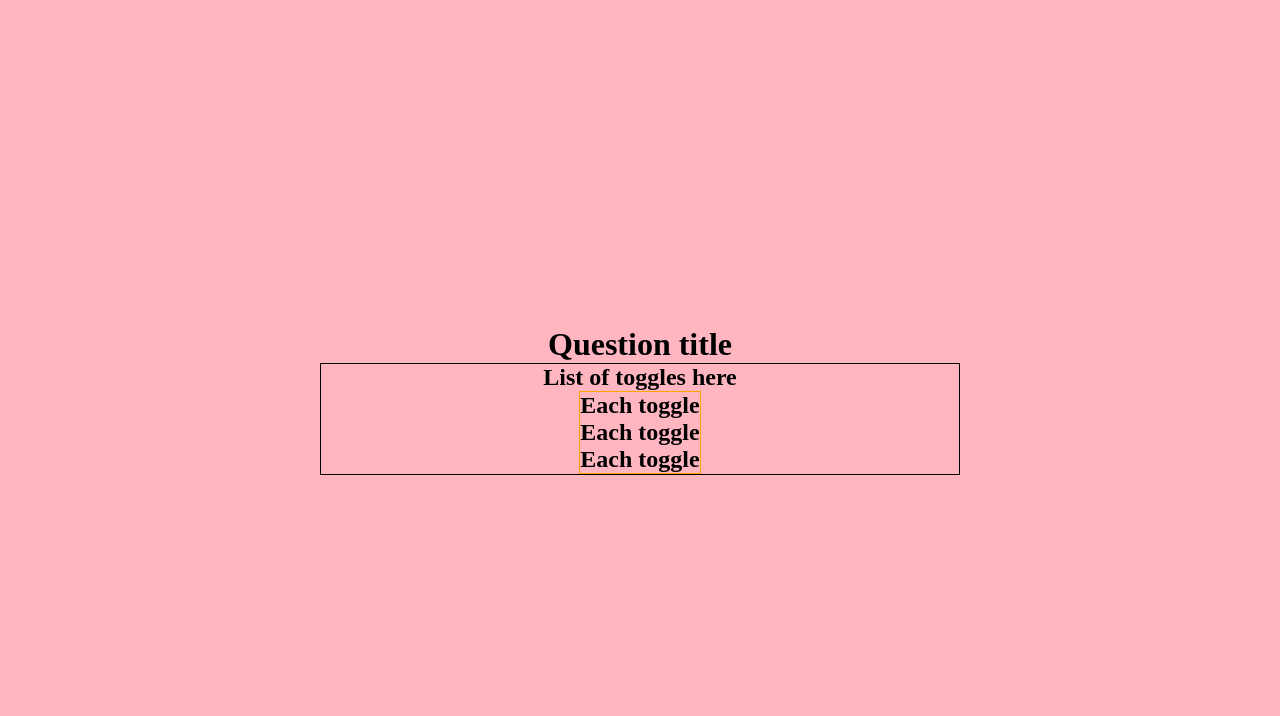
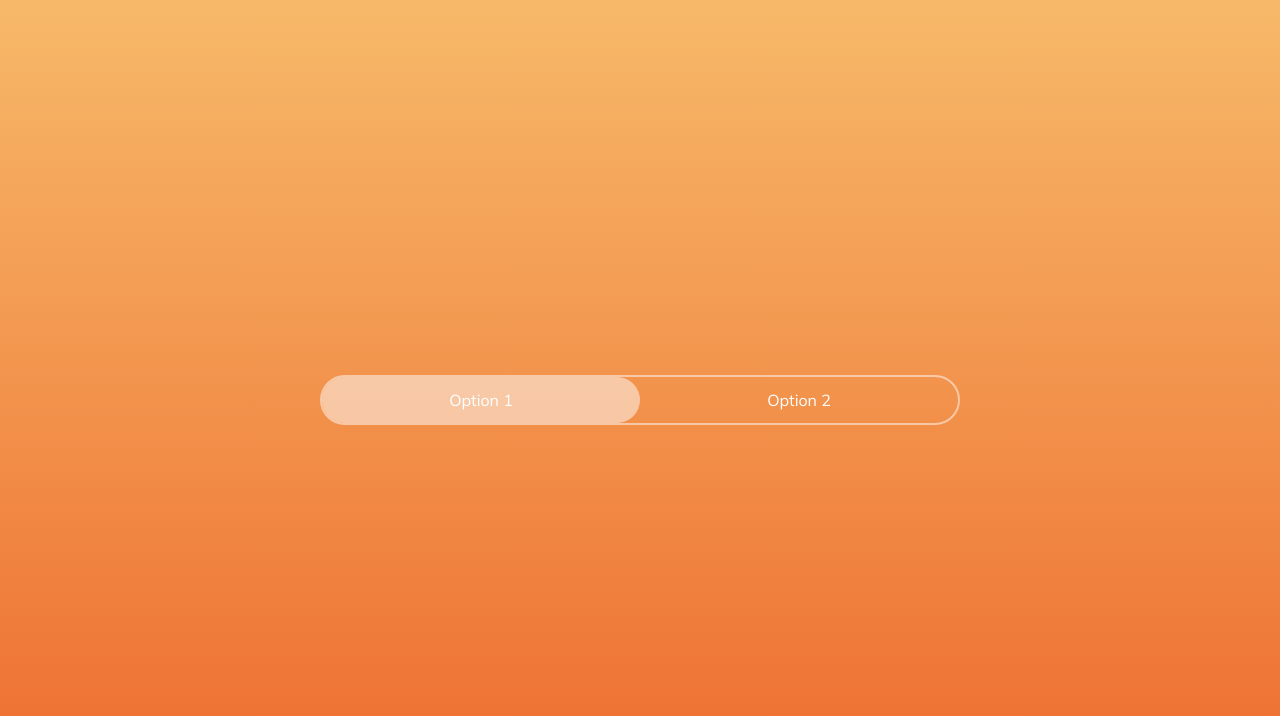
Before and after one commit to michellelclement/react-toggle, a React (Create React App) app: page / in a window 1280 px wide. Shown: the top 716 px of the page. Built offline with nearby package versions, Linux system fonts and the light colour scheme.

Commit message:
Initial styling of toggle

```diff
--- a/src/App.js
+++ b/src/App.js
@@ -8,7 +8,7 @@ import "./styles/app.scss";
 function App() {
   return (
     <div className="app">
-      <h1>Question title</h1>
+      {/* <h1>Question title</h1> */}
 
       <Toggles />
     </div>
--- a/src/components/Toggle.js
+++ b/src/components/Toggle.js
@@ -3,9 +3,21 @@ import React from "react";
 const Toggle = () => {
   return (
     <div className="toggle">
-      <h2>Each toggle</h2>
-      <h2>Each toggle</h2>
-      <h2>Each toggle</h2>
+      <input
+        type="radio"
+        className="toggle-option toggle-start"
+        id="option1"
+        name="toggle-option2"
+      />
+      <label htmlFor="option1">Option 1</label>
+      <input
+        type="radio"
+        className="toggle-option toggle-end"
+        id="option2"
+        name="toggle-option2"
+      />
+      <label htmlFor="option2">Option 2</label>
+      <div className="toggle-option-slider"></div>
     </div>
   );
 };
--- a/src/components/Toggles.js
+++ b/src/components/Toggles.js
@@ -4,7 +4,7 @@ import Toggle from "./Toggle";
 const Toggles = () => {
   return (
     <div className="toggles">
-      <h2>List of toggles here</h2>
+      {/* <h2>List of toggles here</h2> */}
       <Toggle />
     </div>
   );
--- a/src/styles/_toggle.scss
+++ b/src/styles/_toggle.scss
@@ -1,3 +1,80 @@
+@import url("https://fonts.googleapis.com/css2?family=Mulish:ital,wght@0,200..1000;1,200..1000&display=swap");
+
+$white: rgba(255, 255, 255, 0.8);
+$opaqueWhite: rgba(255, 255, 255, 0.5);
+$grey: rgb(138, 127, 118);
+
 .toggle {
-  border: 1px solid orange;
+  display: inline-block;
+  position: relative;
+  width: 100%;
+  height: 50px;
+  border: 2px solid $opaqueWhite;
+  border-radius: 50px;
 }
+
+.toggle input[type="radio"] {
+  display: none;
+}
+
+.toggle label {
+  display: inline-block;
+  position: relative;
+  height: 100%;
+  color: #ffff;
+  text-align: center;
+  align-content: center;
+  cursor: pointer;
+  z-index: 3;
+}
+
+.toggle label {
+  width: 50%;
+}
+
+.toggle-option-slider {
+  position: absolute;
+  left: 0;
+  top: 0;
+  width: 100%;
+  height: 100%;
+  z-index: 1;
+}
+.toggle-option-slider::after {
+  content: "";
+  width: 50%;
+  height: 46px; // Make this a calc of height minus border
+  border-radius: 50px;
+  background: $opaqueWhite;
+  position: absolute;
+  z-index: 2;
+  transition: all 0.15s ease;
+}
+
+.toggle .toggle-option-slider::after {
+  width: 50%;
+}
+
+.toggle input:first-of-type:checked ~ .toggle-option-slider::after {
+  left: 0px;
+}
+
+.toggle input:nth-of-type(2):checked ~ .toggle-option-slider::after {
+  // left: calc((100% - 31%) / 2);
+  left: 50%;
+}
+
+.toggle input:nth-of-type(2):checked ~ .toggle-option-slider::after {
+  // left: calc((100% - 47%) - 4px);
+  left: 50%;
+}
+
+// .toggle.radio-trio input:nth-of-type(3):checked ~ .toggle-option-slider::after {
+//   left: calc((100% - 31%) - 4px);
+//   border: 5px solid red;
+// }
+
+.toggle-option:checked + label {
+  color: $grey;
+  transition: all 0.15s ease;
+}
--- a/src/styles/_toggles.scss
+++ b/src/styles/_toggles.scss
@@ -4,5 +4,4 @@
   justify-content: center;
   flex-direction: column;
   align-items: center;
-  border: 1px solid black;
 }
--- a/src/styles/app.scss
+++ b/src/styles/app.scss
@@ -7,10 +7,19 @@
   box-sizing: border-box;
 }
 
+body {
+  font-family: "Mulish", serif;
+}
+
 .app {
   width: 100%;
   height: 100vh;
-  background-color: lightpink;
+  background: rgb(237, 107, 46);
+  background: linear-gradient(
+    0deg,
+    rgba(237, 107, 46, 1) 0%,
+    rgba(247, 185, 105, 1) 100%
+  );
   display: flex;
   flex-direction: column;
   align-items: center;
```
